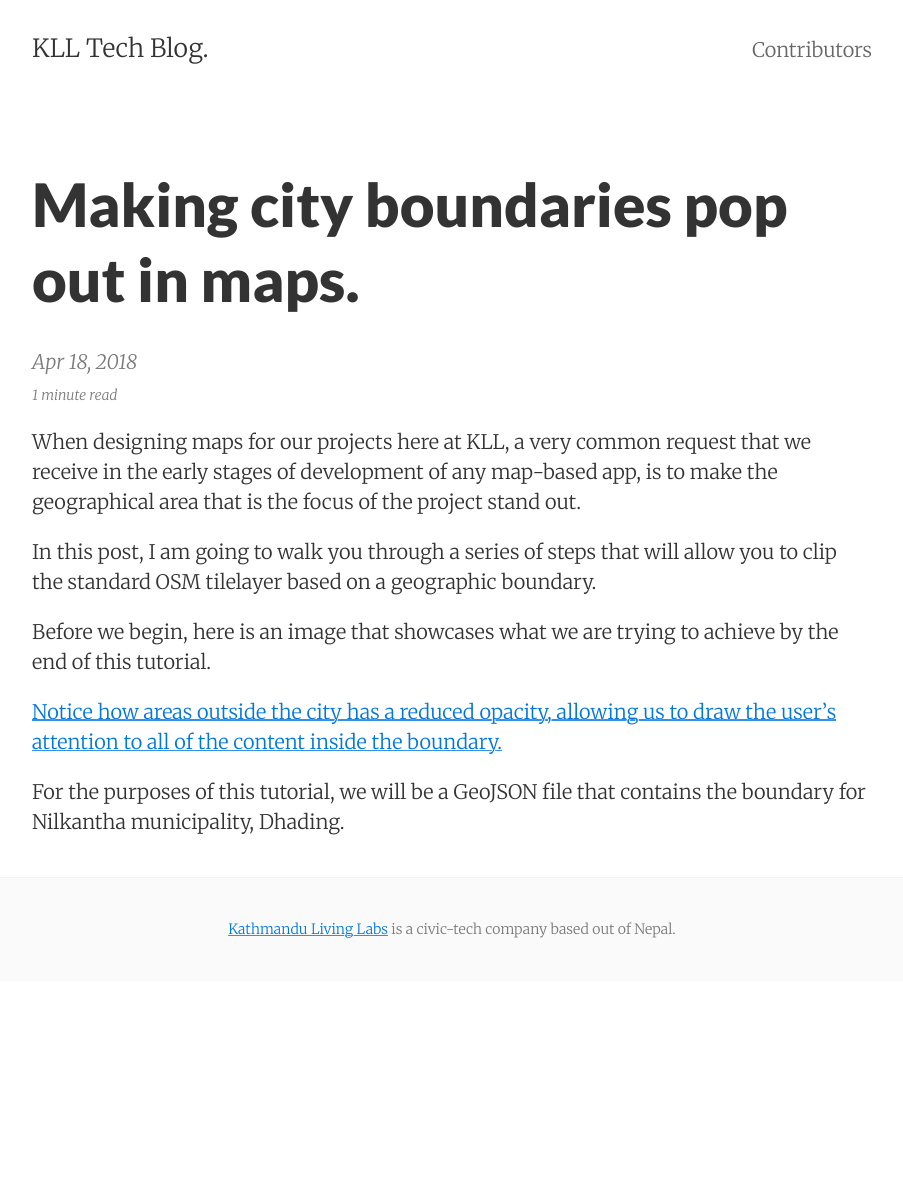
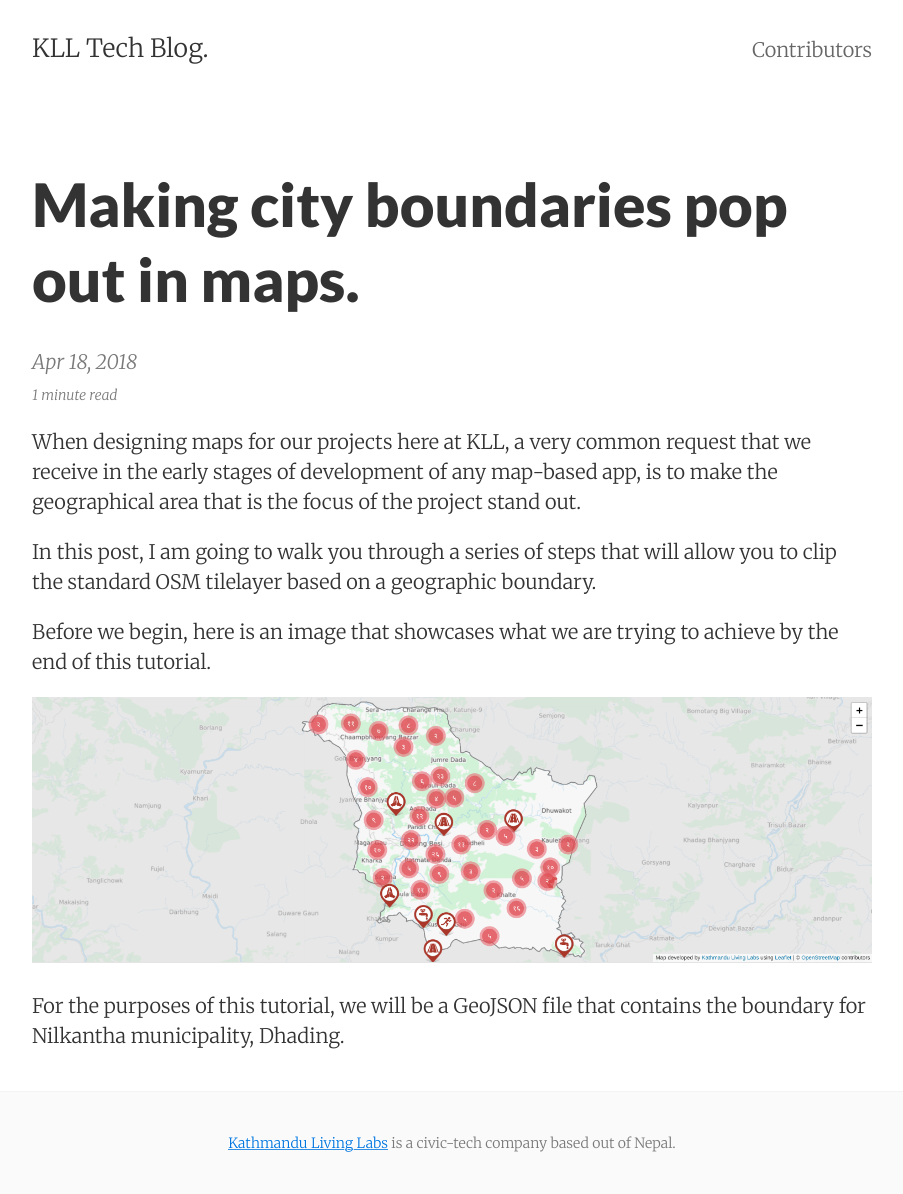
Before and after one commit to KathmanduLivingLabs/kathmandulivinglabs.github.io, a Jekyll site: the page built from _posts/2018-04-25-making-boundaries-pop.md, in a window 1280 px wide. Shown: the whole page, without its empty margins (188-1091 px from the left). Built offline with Jekyll 4.4.1, drawn with Linux system fonts in a browser that asks for light colours; before the commit the page ends 981 px from its top, so only the background shows below that.

Commit message:
inclded image lets see

```diff
--- a/_posts/2018-04-25-making-boundaries-pop.md
+++ b/_posts/2018-04-25-making-boundaries-pop.md
@@ -12,6 +12,6 @@
 
 Before we begin, here is an image that showcases what we are trying to achieve by the end of this tutorial.
 
-[Notice how areas outside the city has a reduced opacity, allowing us to draw the user’s attention to all of the content inside the boundary. ]({{ "/assets/img/boundary.png" | absolute_url }})
+![Notice how areas outside the city has a reduced opacity, allowing us to draw the user’s attention to all of the content inside the boundary.]({{ "/assets/img/boundary.png" | absolute_url }})
 
 For the purposes of this tutorial, we will be a GeoJSON file that contains the boundary for Nilkantha municipality, Dhading.
```
